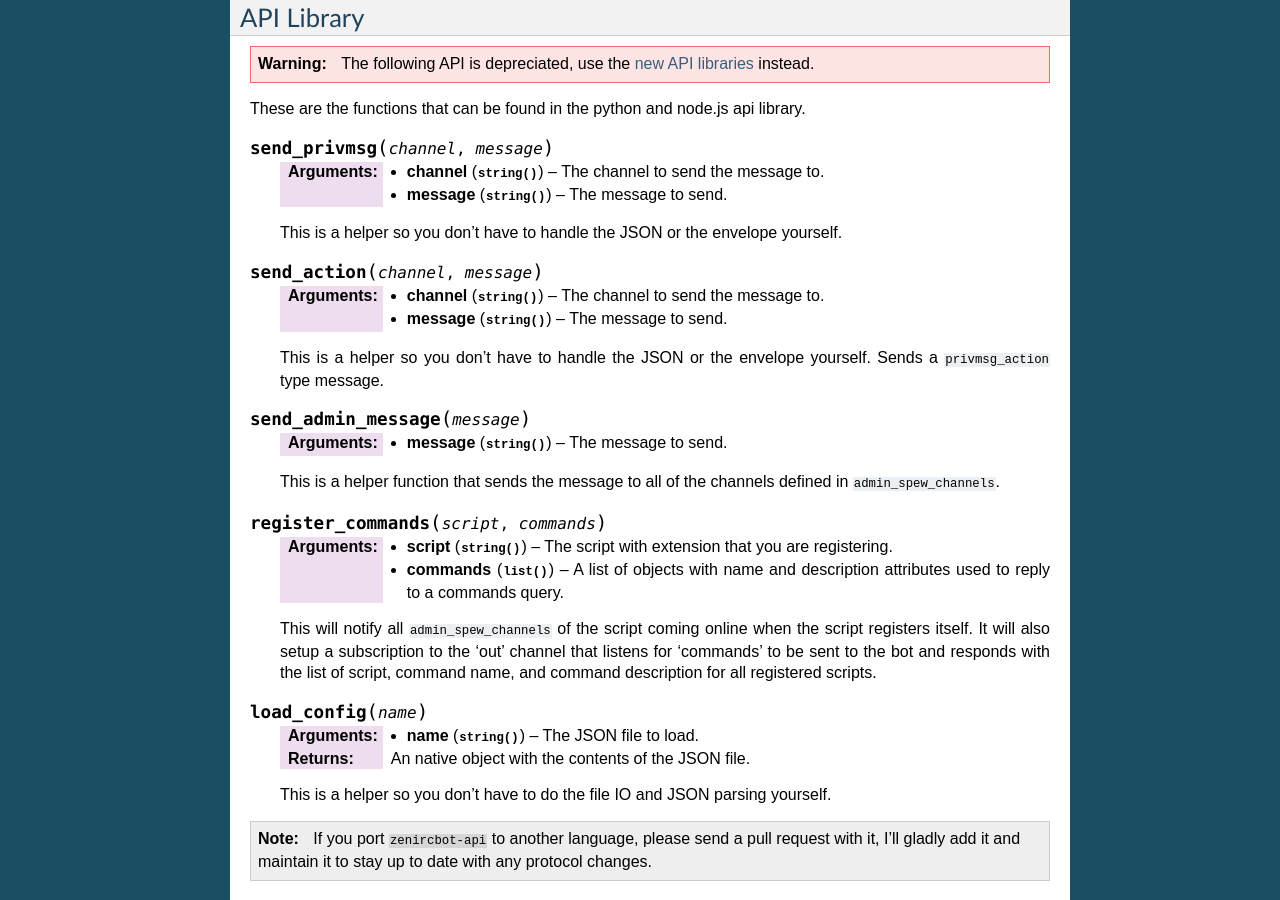
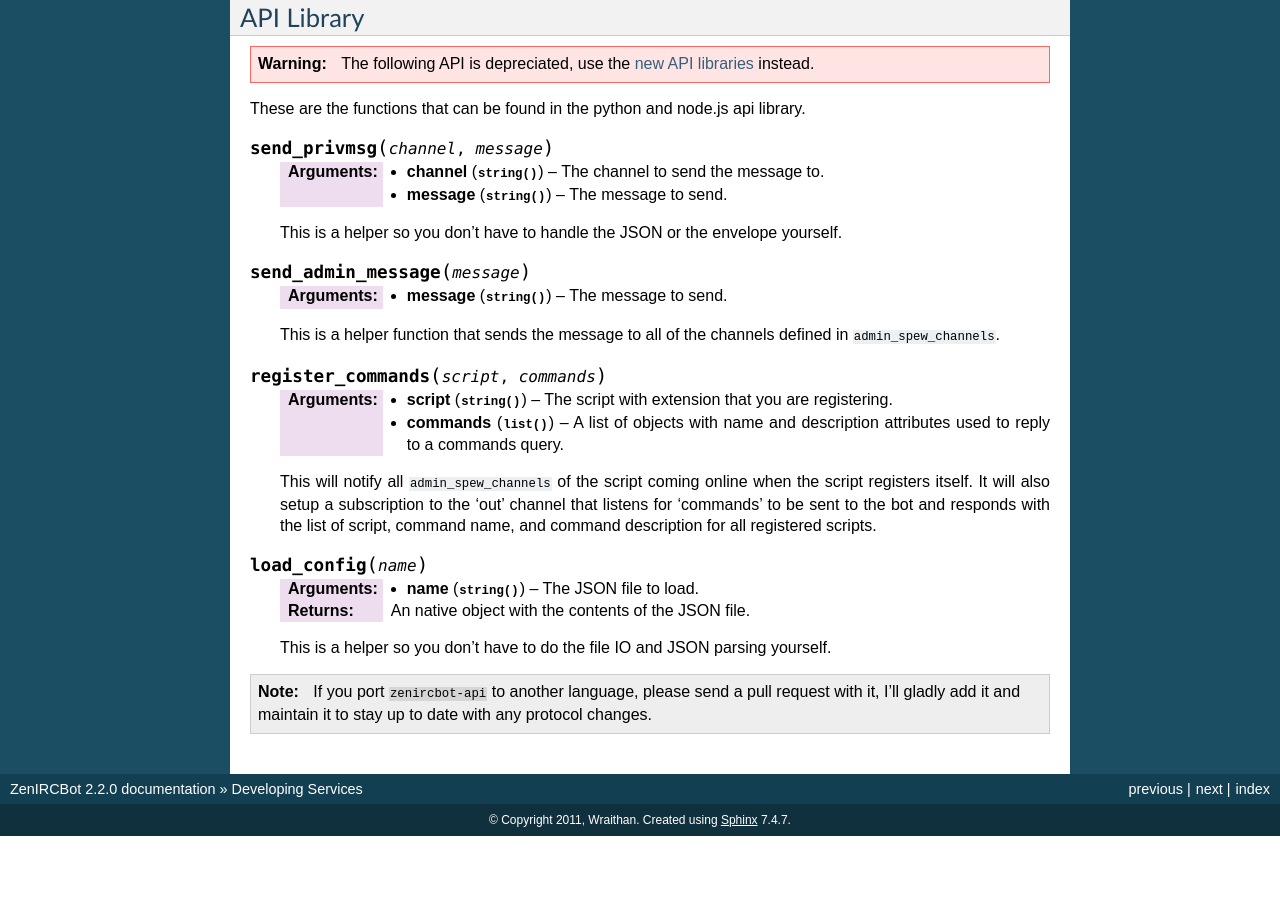
Before and after one commit to zenirc/zenircbot, a Sphinx documentation site: the page built from docs/services_devel.rst, in a window 1280 px wide and 900 px high, scrolled down 2733 px. Built offline with Sphinx 7.4.7, drawn with Linux system fonts in a browser that asks for light colours; after the commit the page ends 3569 px from its top, so only the background shows below that.

Commit message:
Removed docs from deprecated section

```diff
--- a/docs/services_devel.rst
+++ b/docs/services_devel.rst
@@ -187,14 +187,6 @@ api library.
    This is a helper so you don't have to handle the JSON or the
    envelope yourself.
 
-.. js:function:: send_action(channel, message)
-
-   :param string channel: The channel to send the message to.
-   :param string message: The message to send.
-
-   This is a helper so you don't have to handle the JSON or the
-   envelope yourself. Sends a ``privmsg_action`` type message.
-
 .. js:function:: send_admin_message(message)
 
    :param string message: The message to send.
```
